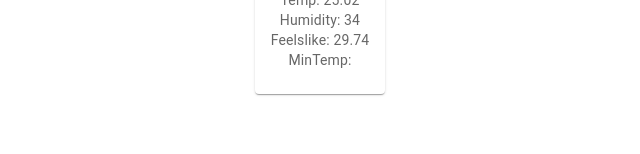
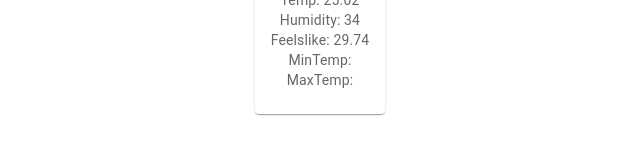
Before and after one commit to Aditya-2898261/Weather-App, a React (Vite) app: page / in a window 1280 px wide. Shown: the part 424-578 px from the top of the page, without its empty margins (320-960 px from the left). Built offline with nearby package versions, Linux system fonts and the light colour scheme.

Commit message:
Displayed Maximum Temperature in InfoBox

```diff
--- a/src/InfoBox.jsx
+++ b/src/InfoBox.jsx
@@ -25,6 +25,7 @@ export default function InfoBox({info}){
           <div>Humidity: {info.humidity}</div>
           <div>Feelslike: {info.feelsLike}</div>
            <div>MinTemp: {info.tempMin}</div>
+            <div>MaxTemp: {info.tempMax}</div>
         </Typography>
       </CardContent>
 
```
